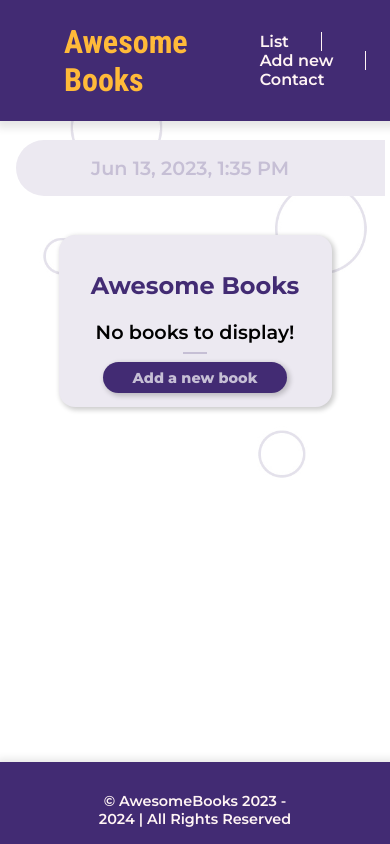
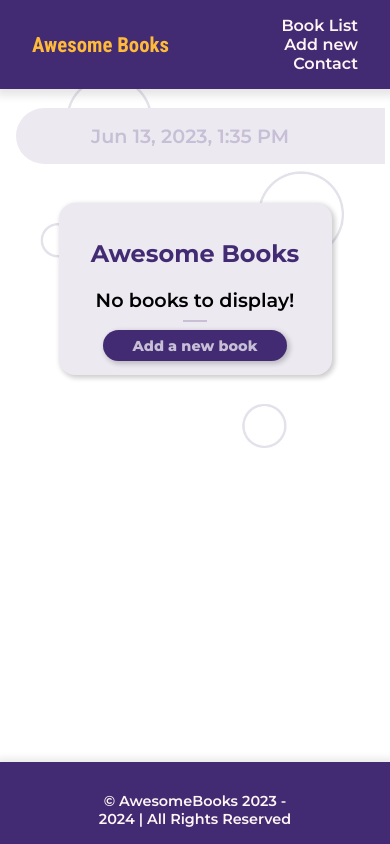
Before and after one commit to geekelo/awesome-books-webapp, a website with bundled scripts: page index.html in a window 390 px wide. Built offline with nearby package versions, Linux system fonts and the light colour scheme.

Commit message:
Update mobile styles

```diff
--- a/index.html
+++ b/index.html
@@ -12,8 +12,8 @@
     <header>
         <nav class="navSection">
             <p class="logo">Awesome Books</p>
-            <ul cla navItemsContainess="navItemsavTextser">
-                <li class="navItems"><a id="list" class="navTexts" href="javascript:void">List</a></li>
+            <ul cla class="navItemsContainer">
+                <li class="navItems"><a id="list" class="navTexts" href="javascript:void">Book List</a></li>
                 <li class="navItems"><a id="addNew" class="navTexts" href="javascript:void">Add new </a></li>
                 <li class="navItems"><a id="contact" class="navTexts" href="javascript:void">Contact </a></li>
             </ul>
--- a/styles.css
+++ b/styles.css
@@ -229,6 +229,23 @@ footer {
 }
 
 @media only screen and (max-width: 768px) {
+  .logo {
+    font-size: 1.3rem;
+    margin-left: -2rem;
+  }
+
+  .navItemsContainer {
+    display: flex;
+    flex-direction: column;
+    padding: 0;
+    text-align: right;
+    margin-right: -4rem;
+  }
+
+  .navItems {
+    border: none;
+  }
+
   .displayContainers {
     padding-top: 1rem;
     margin-bottom: 40%;
```
